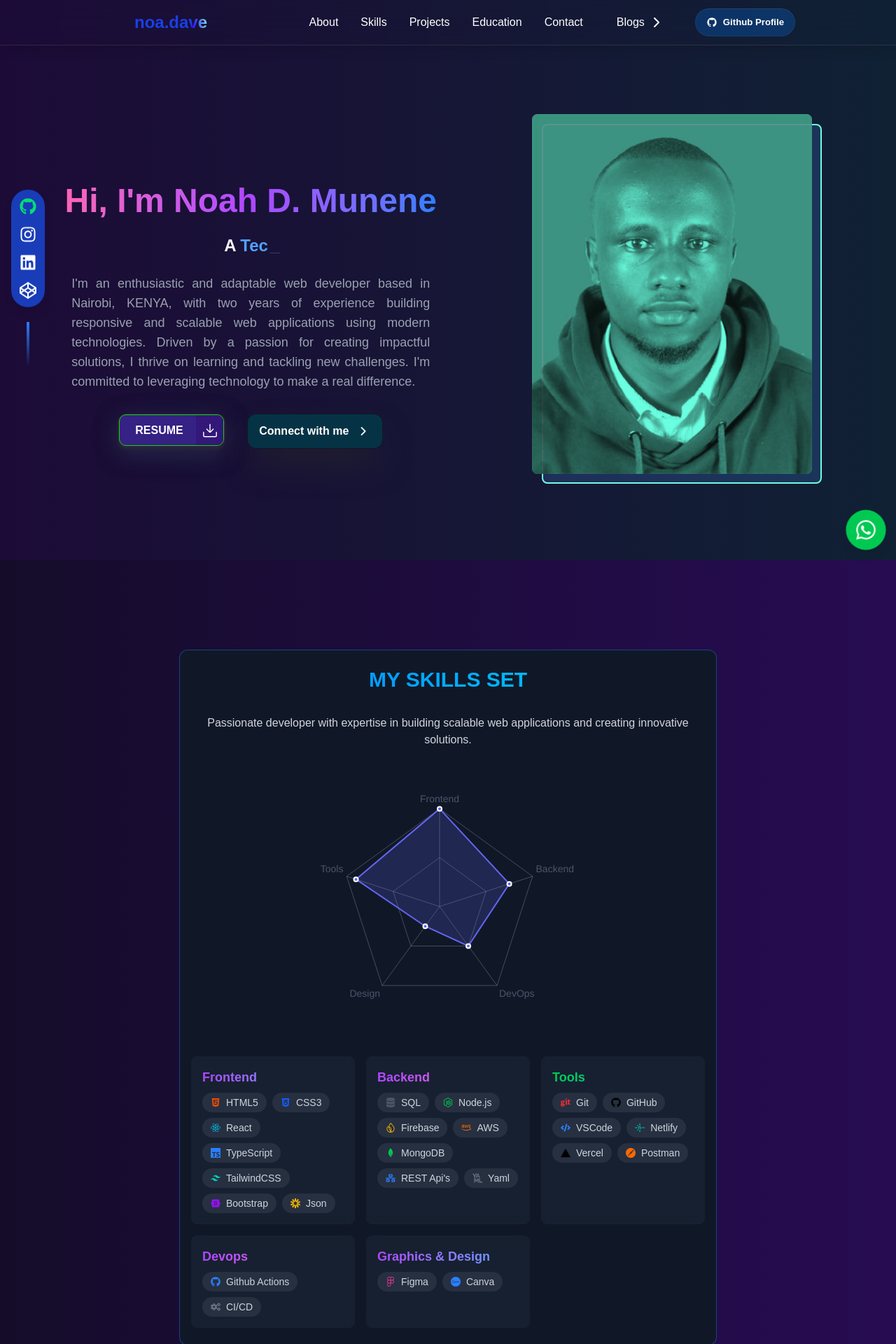
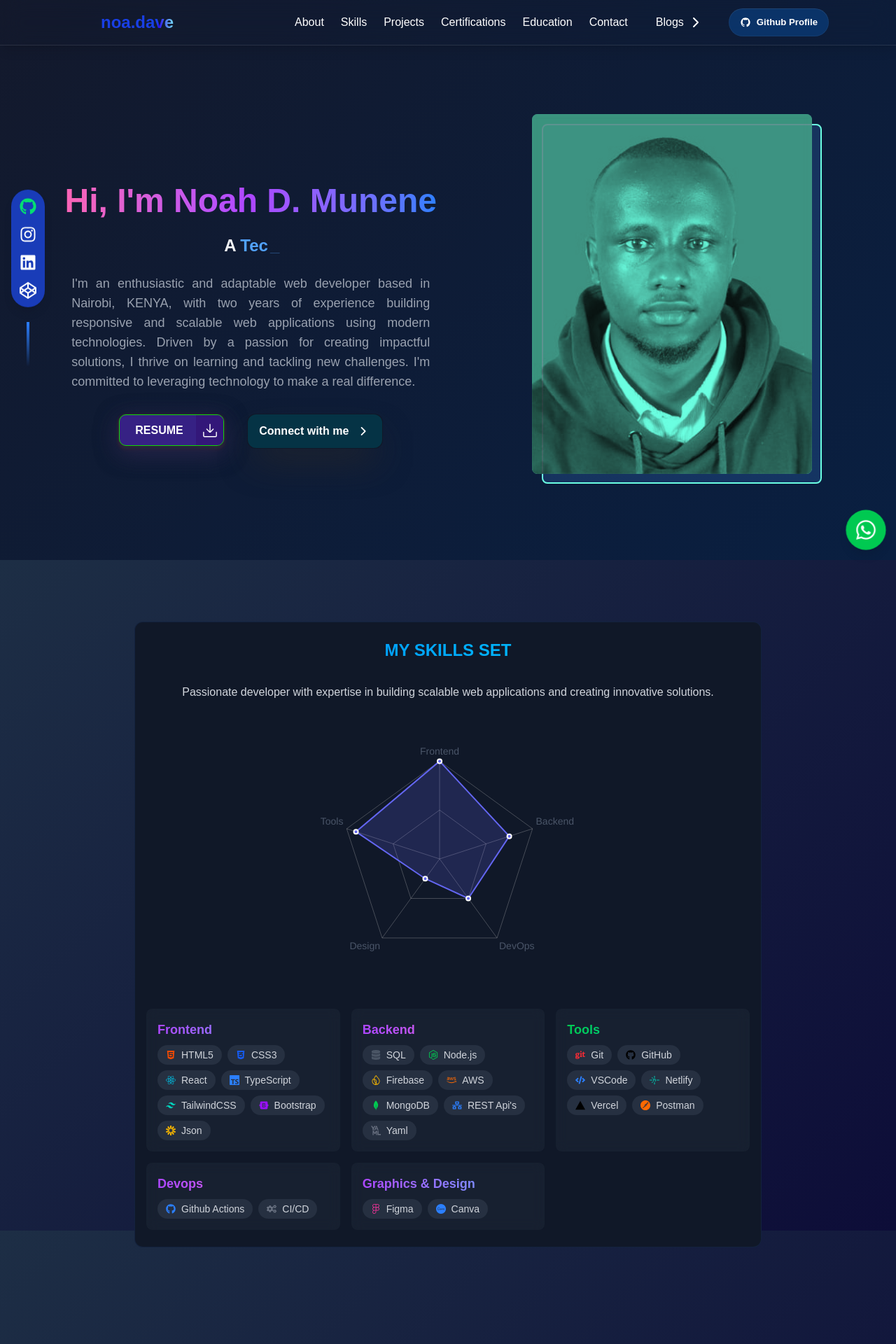
Before and after one commit to DavisNoah02/PortFolio_V1, a React (Vite) app: page / in a window 1280 px wide. Shown: the top 1920 px of the page at 70% size. Built offline with nearby package versions, Linux system fonts and the light colour scheme.

Commit message:
certifications add

```diff
--- a/src/App.css
+++ b/src/App.css
@@ -221,6 +221,12 @@
 #education .rounded-lg {
   border-radius: 0.5rem;
 }
+.bg-gradient-custom {
+  background: linear-gradient(135deg, #1d2e45 0%, #0d0d38 100%);
+}
+.bg-gradient-custom2 {
+  background: linear-gradient(135deg, #13192c 0%, #091f41 100%);
+}
 
 /* Profile img */
 :root {
--- a/src/App.jsx
+++ b/src/App.jsx
@@ -12,6 +12,7 @@ import { About } from "./components/sections/about";
 import { Socials } from "./components/socials";
 import { Services } from "./components/sections/services";
 import { Projects } from "./components/sections/projects";
+import { Certifications } from "./components/sections/certifications";
 import "./index.css";
 import { Contact } from "./components/sections/contact";
 import { Footer } from "./components/footer";
@@ -38,6 +39,7 @@ function App() {
           <Skills/>
           <Services/>
           <Projects />
+          <Certifications />
           <Education/>
           <Contact />
           <WhatsAppButton />
--- a/src/components/MobileMenu.jsx
+++ b/src/components/MobileMenu.jsx
@@ -12,7 +12,7 @@ export const MobileMenu = ({ menuOpen, setMenuOpen }) => {
       {/* Close Button */}
       <button
         onClick={() => setMenuOpen(false)}
-        className="absolute top-6 right-6 text-white text-3xl focus:outline-none cursor-pointer"
+        className="absolute top-6 right-6 text-white text-4xl focus:outline-none cursor-pointer"
         aria-label="Close Menu"
       >
         &times;
@@ -22,7 +22,7 @@ export const MobileMenu = ({ menuOpen, setMenuOpen }) => {
       <a
         href="#about"
         onClick={() => setMenuOpen(false)}
-        className={`text-2xl font-semibold text-white my-4 transform transition-transform duration-300
+        className={`text-1xl font-semibold text-white my-4 transform transition-transform duration-300
                     ${
                       menuOpen
                         ? "opacity-100 translate-y-0"
@@ -36,7 +36,7 @@ export const MobileMenu = ({ menuOpen, setMenuOpen }) => {
       <a
         href="#skills"
         onClick={() => setMenuOpen(false)}
-        className={`text-2xl font-semibold text-white my-4 transform transition-transform duration-300
+        className={`text-1xl font-semibold text-white my-4 transform transition-transform duration-300
                     ${
                       menuOpen
                         ? "opacity-100 translate-y-0"
@@ -50,7 +50,7 @@ export const MobileMenu = ({ menuOpen, setMenuOpen }) => {
       <a
         href="#projects"
         onClick={() => setMenuOpen(false)}
-        className={`text-2xl font-semibold text-white my-4 transform transition-transform duration-300
+        className={`text-1xl font-semibold text-white my-4 transform transition-transform duration-300
                     ${
                       menuOpen
                         ? "opacity-100 translate-y-0"
@@ -59,12 +59,25 @@ export const MobileMenu = ({ menuOpen, setMenuOpen }) => {
       >
         Projects
       </a>
+      {/* cERTIFICATIONS Section */}
+      <a
+        href="#certifications"
+        onClick={() => setMenuOpen(false)}
+        className={`text-1xl font-semibold text-white my-4 transform transition-transform duration-300
+                    ${
+                      menuOpen
+                        ? "opacity-100 translate-y-0"
+                        : "opacity-0 translate-y-5"
+                    }`}
+      >
+        Certifications
+      </a>
 
       {/* Education Section */}
       <a
         href="#education"
         onClick={() => setMenuOpen(false)}
-        className={`text-2xl font-semibold text-white my-4 transform transition-transform duration-300
+        className={`text-1xl font-semibold text-white my-4 transform transition-transform duration-300
                     ${
                       menuOpen
                         ? "opacity-100 translate-y-0"
@@ -80,7 +93,7 @@ export const MobileMenu = ({ menuOpen, setMenuOpen }) => {
       <a
         href="#contact"
         onClick={() => setMenuOpen(false)}
-        className={`text-2xl font-semibold text-white my-4 transform transition-transform duration-300
+        className={`text-1xl font-semibold text-white my-4 transform transition-transform duration-300
                     ${
                       menuOpen
                         ? "opacity-100 translate-y-0"
--- a/src/components/Navbar.jsx
+++ b/src/components/Navbar.jsx
@@ -4,8 +4,8 @@ export const Navbar = ({ setMenuOpen }) => {
   const [dropdownOpen, setDropdownOpen] = useState(false);
 
   return (
-    <nav className="fixed top-0 w-full z-40 bg-[rgba(121, 160, 144, 0.8)] backdrop-blur-lg border-b border-white/10 shadow-lg">
-      <div className="max-w-5xl mx-auto px-4">
+    <nav className="fixed top-0 w-full  z-40 bg-[rgba(121, 160, 144, 0.8)] backdrop-blur-lg border-b border-white/10 shadow-lg">
+      <div className="max-w-6xl mx-auto px-8">
         <div className="flex justify-between items-center h-16">
           <a href="#about" className="btn-shine font-mono text-lg sm:text-2xl md:text-3xl lg:text-4xl font-bold">
             <span className="text-2xl">noa.dave</span>
@@ -18,7 +18,7 @@ export const Navbar = ({ setMenuOpen }) => {
             &#9776;
           </div>
 
-          <div className="hidden md:flex items-center space-x-8">
+          <div className="hidden md:flex items-center space-x-6">
             <a href="#about" className="nav-link">
               About
             </a>
@@ -27,6 +27,9 @@ export const Navbar = ({ setMenuOpen }) => {
             </a>
             <a href="#projects" className="nav-link">
               Projects
+            </a>
+            <a href="#certifications" className="nav-link">
+             Certifications
             </a>
             <a href="#education" className="nav-link">
               Education
@@ -65,7 +68,7 @@ export const Navbar = ({ setMenuOpen }) => {
                     href="https://hashnode.com/@noadave"
                     target="_blank"
                     rel="noreferrer"
-                    className="block px-4 py-2 hover:bg-gray-700 rounded"
+                    className="block px-4 py-2 hover: rounded hover:text-purple-400 transition-colors"
                   >
                     Hashnode
                   </a>
@@ -73,7 +76,7 @@ export const Navbar = ({ setMenuOpen }) => {
                     href="https://medium.com/@noahdavemunene"
                     target="_blank"
                     rel="noreferrer"
-                    className="block px-4 py-2 hover:bg-gray-700 rounded"
+                    className="block px-4 py-2   rounded hover:text-purple-400 transition-colors"
                   >
                     Medium
                   </a>
@@ -84,6 +87,7 @@ export const Navbar = ({ setMenuOpen }) => {
             <a
               href="https://github.com/DavisNoah02"
               target="_blank"
+
               rel="noopener noreferrer"
             >
               <button className="btn-github">
--- a/src/components/footer.jsx
+++ b/src/components/footer.jsx
@@ -33,12 +33,12 @@ export const Footer = () => {
     <>
       <hr className="border-t border-gray-400 w-3/4 mx-auto mb-3" />
 
-      <footer className="bg-gradient-custom text-white py-6 text-center space-y-4">
+      <footer className="bg-gradient-custom2 text-white py-6 text-center space-y-4">
         <h1 className="text-2xl font-bold text-blue-600">Noah Dave Munene</h1>
 
         {/* Responsive Nav Links */}
         <nav className="flex flex-wrap justify-center gap-8 text-lg font-medium text-gray-400">
-          {["About", "Skills", "Projects", "Education","Certificates", "Contact"].map((item) => (
+          {["About", "Skills", "Projects", "Education","Certifications", "Contact"].map((item) => (
             <a
               key={item}
               href={`#${item.toLowerCase()}`}
--- a/src/components/sections/projects.jsx
+++ b/src/components/sections/projects.jsx
@@ -12,7 +12,7 @@ export const Projects = () => {
 
         <div className="max-w-5xl mx-auto px-4">
           <h2 className="text-3xl font-bold mb-8 bg-gradient-to-r from-blue-500 to-cyan-400 bg-clip-text text-transparent text-center">
-            My Projects
+          Projects Done
           </h2>
           <div className="grid grid-cols-1 md:grid-cols-3 gap-3">
 
--- a/src/components/sections/services.jsx
+++ b/src/components/sections/services.jsx
@@ -31,7 +31,7 @@ export const Services = () => {
   return (
     <section
       id="services"
-      className="flex items-center justify-center py-6 bg-gradient-custom min-h-screen"
+      className="flex items-center justify-center  bg-gradient-custom min-h-screen"
     >
       <RevealOnScroll>
         <div className="max-w-6xl mx-auto px-5">
--- a/src/components/sections/skills.jsx
+++ b/src/components/sections/skills.jsx
@@ -95,14 +95,14 @@ export const Skills = () => {
   return (
     <section
       id="skills"
-      className="min-h-screen flex items-center justify-center pt-24 pb-6  bg-gradient-custom"
+      className="min-h-screen flex items-center justify-center pt-14 pb-2  bg-gradient-custom"
     >
       <RevealOnScroll direction="up">
-        <div className="max-w-3xl mx-auto px-4 glass p-6 rounded-xl border bg-gray-900 border-blue-500/40
+        <div className="max-w-4xl mx-auto px-4 glass p-6 rounded-xl border bg-gray-900 border-blue-500/10
                  hover:-translate-y-2 hover:border-white-500/60
                  hover:shadow-[0_4px_20px_rgba(128,0,128,0.3)]
                  transition-all ">
-          <h2 className="text-3xl font-bold mb-8 bg-gradient-to-r from-blue-500 to-cyan-400 bg-clip-text text-transparent text-center">
+          <h2 className="text-2xl font-bold mb-8 bg-gradient-to-r from-blue-500 to-cyan-400 bg-clip-text text-transparent text-center">
             MY SKILLS SET
           </h2>
 
```
